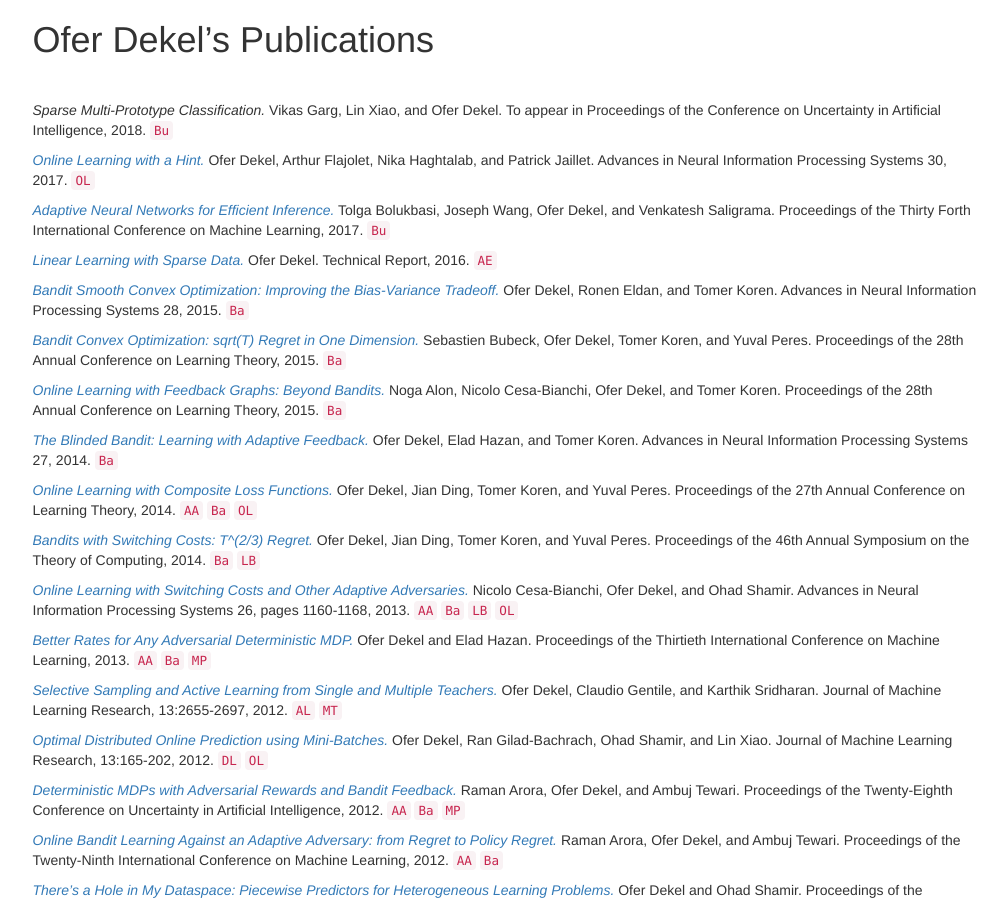
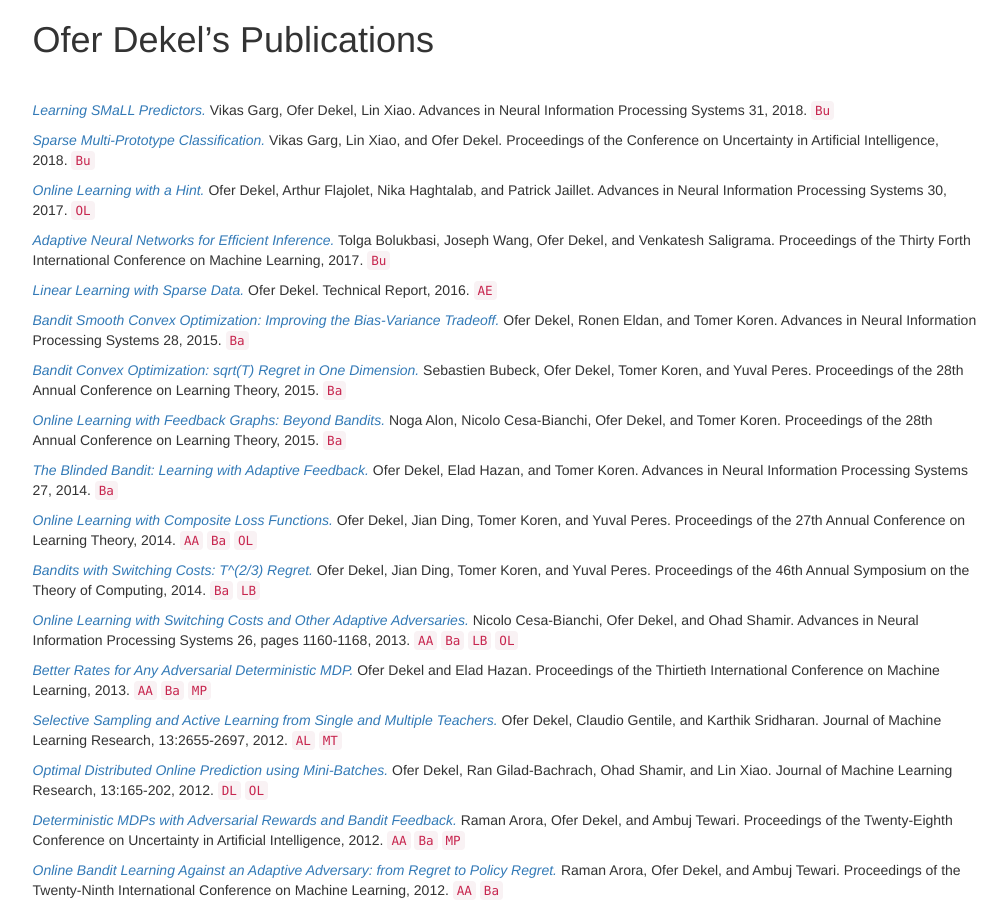
Before and after one commit to oferdekel/oferdekel.github.io, a Jekyll site: the page built from index.md, in a window 1280 px wide and 900 px high. Shown: the whole window, without its empty margins (150-1157 px from the left). Built offline with Jekyll 4.4.1, drawn with Linux system fonts in a browser that asks for light colours.

Commit message:
added missing line

```diff
--- a/index.md
+++ b/index.md
@@ -6,7 +6,9 @@ title: Ofer Dekel's Publications
 # Ofer Dekel's Publications
 <br>
 
-*Sparse Multi-Prototype Classification.* Vikas Garg, Lin Xiao, and Ofer Dekel. To appear in Proceedings of the Conference on Uncertainty in Artificial Intelligence, 2018. `Bu`
+[*Learning SMaLL Predictors.*](pdf/2018GargDeXi.pdf) Vikas Garg, Ofer Dekel, Lin Xiao. Advances in Neural Information Processing Systems 31, 2018. `Bu`
+
+[*Sparse Multi-Prototype Classification.*](pdf/2018GargXiDe.pdf) Vikas Garg, Lin Xiao, and Ofer Dekel. Proceedings of the Conference on Uncertainty in Artificial Intelligence, 2018. `Bu`
 
 [*Online Learning with a Hint.*](pdf/2017DekelFlHaJa.pdf) Ofer Dekel, Arthur Flajolet, Nika Haghtalab, and Patrick Jaillet. Advances in Neural Information Processing Systems 30, 2017. `OL`
 
```
